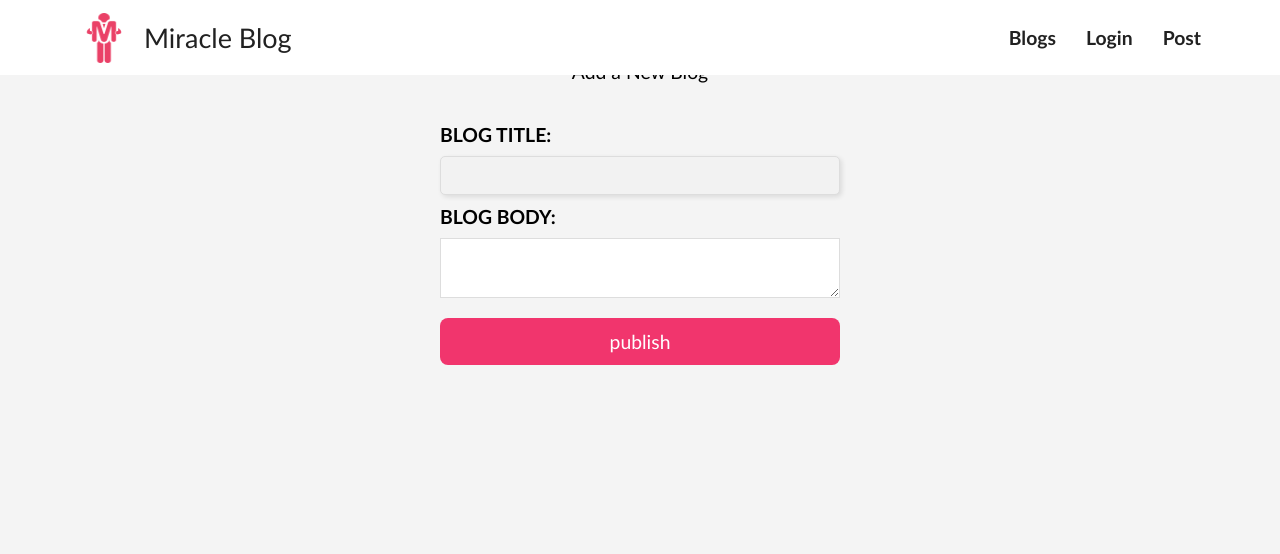
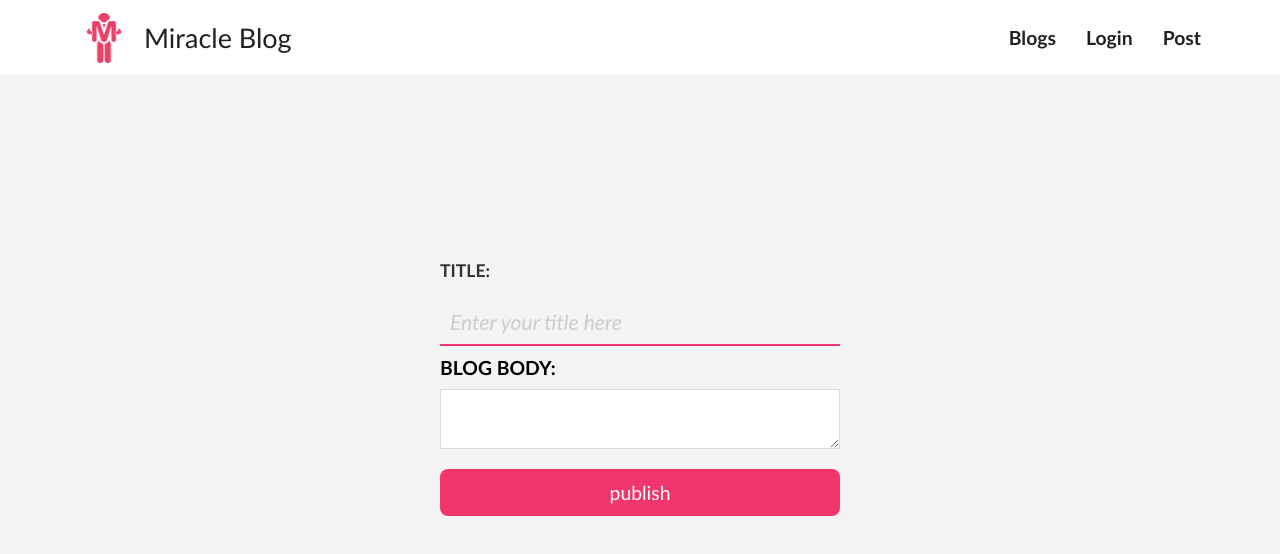
Before and after one commit to igwemiracle/dojo-frontend, a React (Create React App) app: page /auth/create_blog in a window 1280 px wide. Shown: the top 554 px of the page. Built offline with nearby package versions, Linux system fonts and the light colour scheme.

Commit message:
first commit

```diff
--- a/src/components/CreateBlog/CreateBlog.js
+++ b/src/components/CreateBlog/CreateBlog.js
@@ -50,25 +50,29 @@ const CreateBlog = () => {
 
     return (
         <div className="create">
-            <h1>Add a New Blog</h1>
+            {/* <h1>Add a New Blog</h1> */}
             <div className="form-style" style={{ marginTop: "40px" }}>
-                {/* the form tag handles the submit event */}
                 <form onSubmit={handleSubmit}>
-                    <label>Blog title:</label>
+                    <div class="input-container">
+                        <label for="title">Title:</label>
                         <input
+                            placeholder="Enter your title here"
+                            id="title"
+                            name="title"
                             type="text"
                             required
                             value={title}
                             onChange={(e) => setTitle(e.target.value)}
-                        className="title-input"
+                        // className="title-input"
                         />
+                    </div>
+
                     <label>Blog body:</label>
                     <textarea
                         required
                         value={body}
                         onChange={(e) => setBody(e.target.value)}
                     ></textarea>
-
                     {!isPending && <button>publish</button>}
                     {isPending && <button disabled>publishing...</button>}
                 </form>
--- a/src/components/CreateBlog/create.css
+++ b/src/components/CreateBlog/create.css
@@ -1,7 +1,9 @@
 /* create new blog form */
 .create {
+    margin: 0 auto;
+
+    margin-top: 200px;
     max-width: 400px;
-    margin: 0 auto;
     text-align: center;
 }
 
@@ -37,18 +39,62 @@
     margin-top: 10px;
 }
 
-.title-input {
-    width: 100%; /* This makes it take up the full width of its container */
-    max-width: 600px; /* You can set a max-width to limit how wide it gets */
+/* .title-input {
+    width: 100%;
+    max-width: 600px;
     padding: 10px;
     border: 2px solid #ccc;
     border-radius: 5px;
     font-size: 1.2rem;
     box-shadow: 2px 2px 5px rgba(0, 0, 0, 0.1);
     outline: none;
+} */
+
+/* Container for label and input */
+.input-container {
+  display: flex;
+  flex-direction: column;
+  margin-bottom: 1.5rem;
+  width: 100%;
+  max-width: 700px; /* Adjust this value for input field width */
+  margin: 0 auto; /* Center the input container */
 }
 
-.title-input:focus {
-    border-color: #f1356d;
-    box-shadow: 2px 2px 8px rgba(241, 53, 109, 0.5);
+/* Label styling */
+.input-container label {
+  font-size: 1rem;
+  color: #333;
+  margin-bottom: 8px;
+  font-weight: bold;
 }
+
+/* Input field styling */
+.input-container input[type="text"] {
+  font-size: 1.2rem;
+  padding: 10px;
+  width: 100%;
+  border: none;
+  border-bottom: 2px solid #f1356d;
+  background-color: transparent;
+  outline: none;
+  transition: border-color 0.3s ease;
+  border-radius: 0;
+}
+
+/* Focus state for input field */
+.input-container input[type="text"]:focus {
+  border-bottom-color: #ff5c8d; /* Lighter shade of the theme color */
+}
+
+/* Placeholder styling */
+.input-container input[type="text"]::placeholder {
+  color: #ccc;
+  font-style: italic;
+}
+
+/* Remove border from top, left, and right */
+.input-container input[type="text"] {
+  border-top: none;
+  border-left: none;
+  border-right: none;
+}
--- a/src/components/SignInSignUp/SignIn.js
+++ b/src/components/SignInSignUp/SignIn.js
@@ -84,7 +84,7 @@ const SignIn = () => {
                     </div>
 
                     <div className="formFooterWrapper">
-                        <div>
+                        <div className="remember-check">
                             <input type="checkbox" id="check1" />
                             <label className="rememberMe" htmlFor="check1">
                                 Remember Me
--- a/src/components/SignInSignUp/signin.css
+++ b/src/components/SignInSignUp/signin.css
@@ -136,7 +136,7 @@ input[type=checkbox]{
 .welcomeText {
     text-align: center;
     font-size: 32px;
-    /* white-space: nowrap; */
+    white-space: nowrap;
     color: white;
     margin-bottom: 1rem;
 }
@@ -154,20 +154,35 @@ input[type=checkbox]{
     border: 1px solid white;
     width: 60%;
     text-align: center;
-    cursor: pointer;
-    /* white-space: nowrap; */
-    /* overflow: hidden; */
+    cursor: pointer
 }
 
-@media screen and (max-width: 940px) {
-    .formFooterWrapper{
+@media screen and (max-width: 1370px) {
+.formFooterWrapper{
     flex-direction: column;
     text-align: center;
     }
-    .rememberMe{
+.rememberMe{
     margin-bottom: 10px;
     }
+}
 
+@media screen and (max-width: 1024px) {
+.signUpBtn{
+    width: 75%;
+    margin-top: 25px;
+    padding: 0.8rem;
+    }
+.leftContainer {
+    padding: 4rem 4.5rem;
+}
+.formFooterWrapper{
+    flex-direction: column;
+    text-align: center;
+    }
+.rememberMe{
+    margin-bottom: 10px;
+    }
 }
 
 @media screen and (max-width: 768px) {
@@ -181,4 +196,7 @@ input[type=checkbox]{
 .socialsWrapper {
     display: inline;
 }
+.navbar a {
+    color: #f1356d;
 }
+}
```
Also changed, not shown: src/components/Navbar/Navbar.js (+0 -39 lines). Lines whose indentation alone changed are shown as unchanged.
